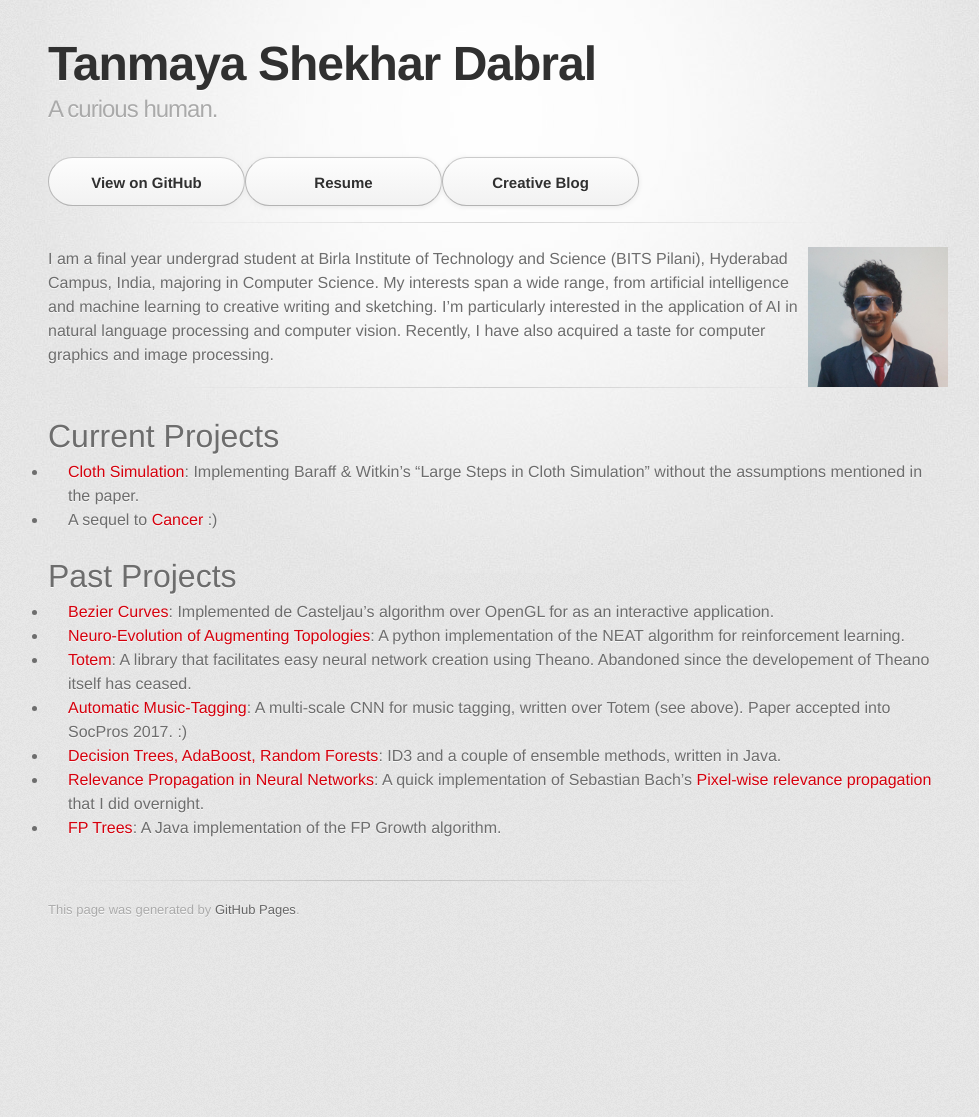
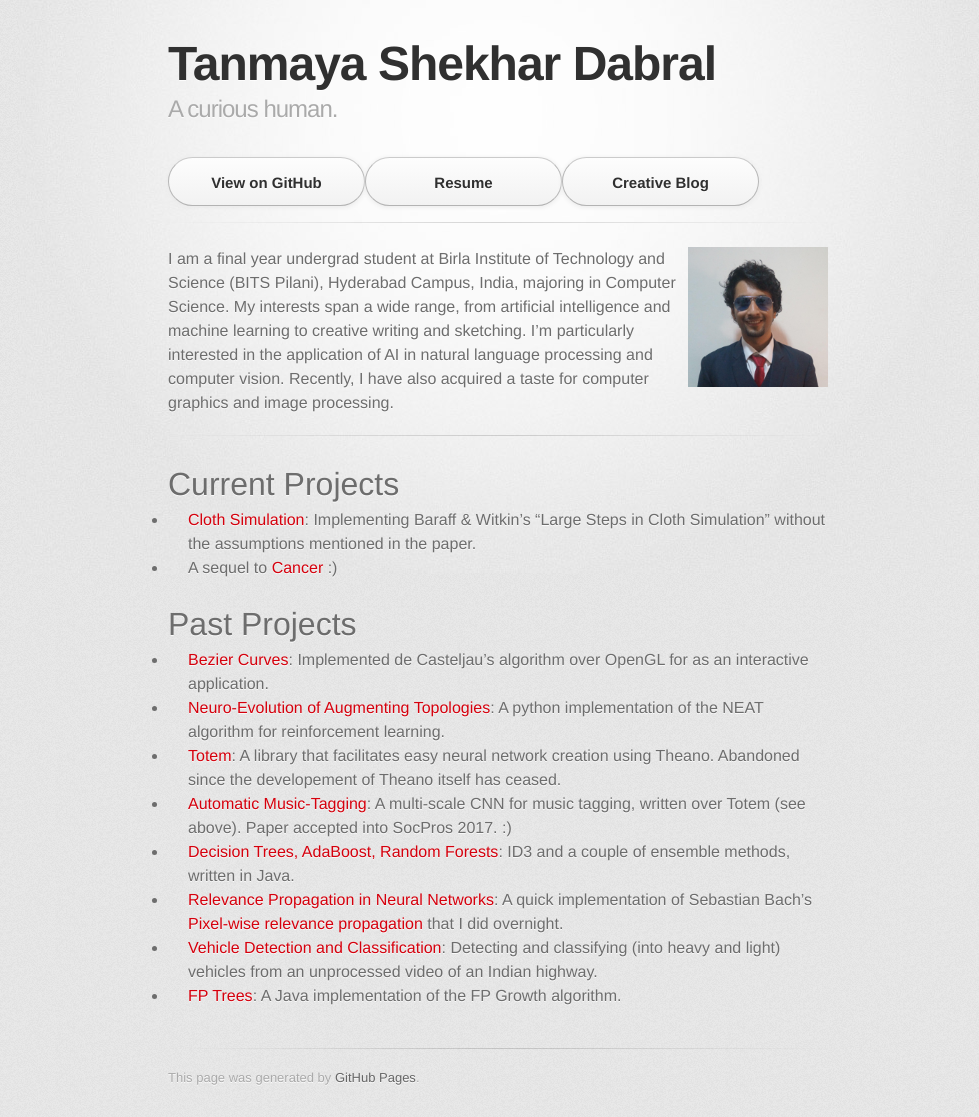
Before and after one commit to many-facedgod/many-facedgod.github.io, a Jekyll site: the page built from index.md, in a window 1280 px wide. Shown: the whole page, without its empty margins (142-1121 px from the left). Built offline with Jekyll 4.4.1, drawn with Linux system fonts in a browser that asks for light colours; some web fonts are replaced; before the commit the page ends 949 px from its top, so only the background shows below that.

Commit message:
Fixed width

```diff
--- a/_sass/jekyll-theme-tactile.scss
+++ b/_sass/jekyll-theme-tactile.scss
@@ -92,7 +92,7 @@ header h2 {
 }
 
 .inner {
-  width: 900px;
+  width: 660px;
   margin: 0 auto;
 }
 
--- a/index.md
+++ b/index.md
@@ -21,4 +21,5 @@ ___
 * [Automatic Music-Tagging](https://github.com/many-facedgod/Music-Tagger): A multi-scale CNN for music tagging, written over Totem (see above). Paper accepted into SocPros 2017. :)
 * [Decision Trees, AdaBoost, Random Forests](https://github.com/many-facedgod/Decision-Trees): ID3 and a couple of ensemble methods, written in Java.
 * [Relevance Propagation in Neural Networks](https://github.com/many-facedgod/Relevance-Prop): A quick implementation of Sebastian Bach's [Pixel-wise relevance propagation](https://www.ncbi.nlm.nih.gov/pmc/articles/PMC4498753/) that I did overnight.
+* [Vehicle Detection and Classification](https://github.com/many-facedgod/Vehicle-Detection-and-Classification): Detecting and classifying (into heavy and light) vehicles from an unprocessed video of an Indian highway.
 * [FP Trees](https://github.com/many-facedgod/FPTrees): A Java implementation of the FP Growth algorithm.
```
